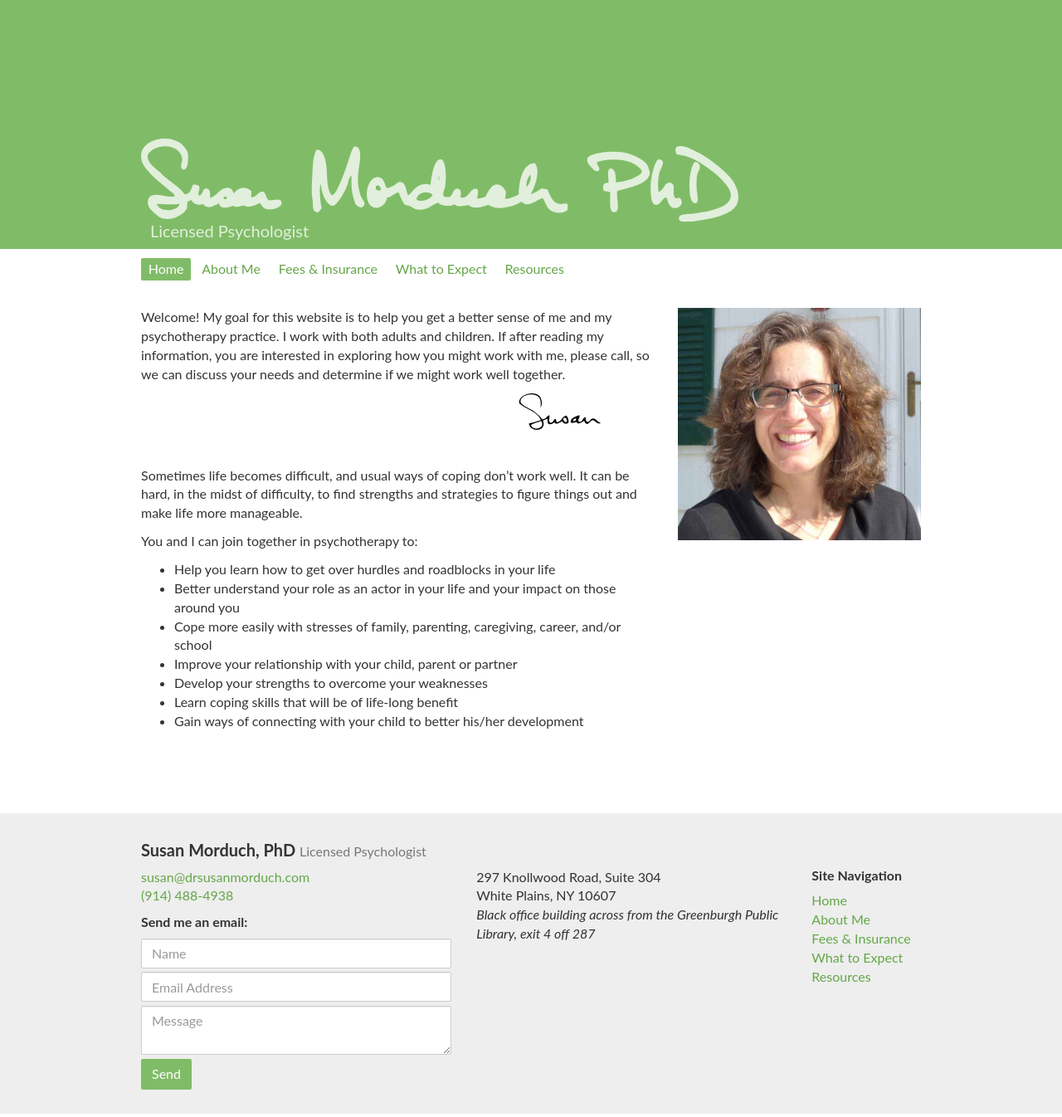
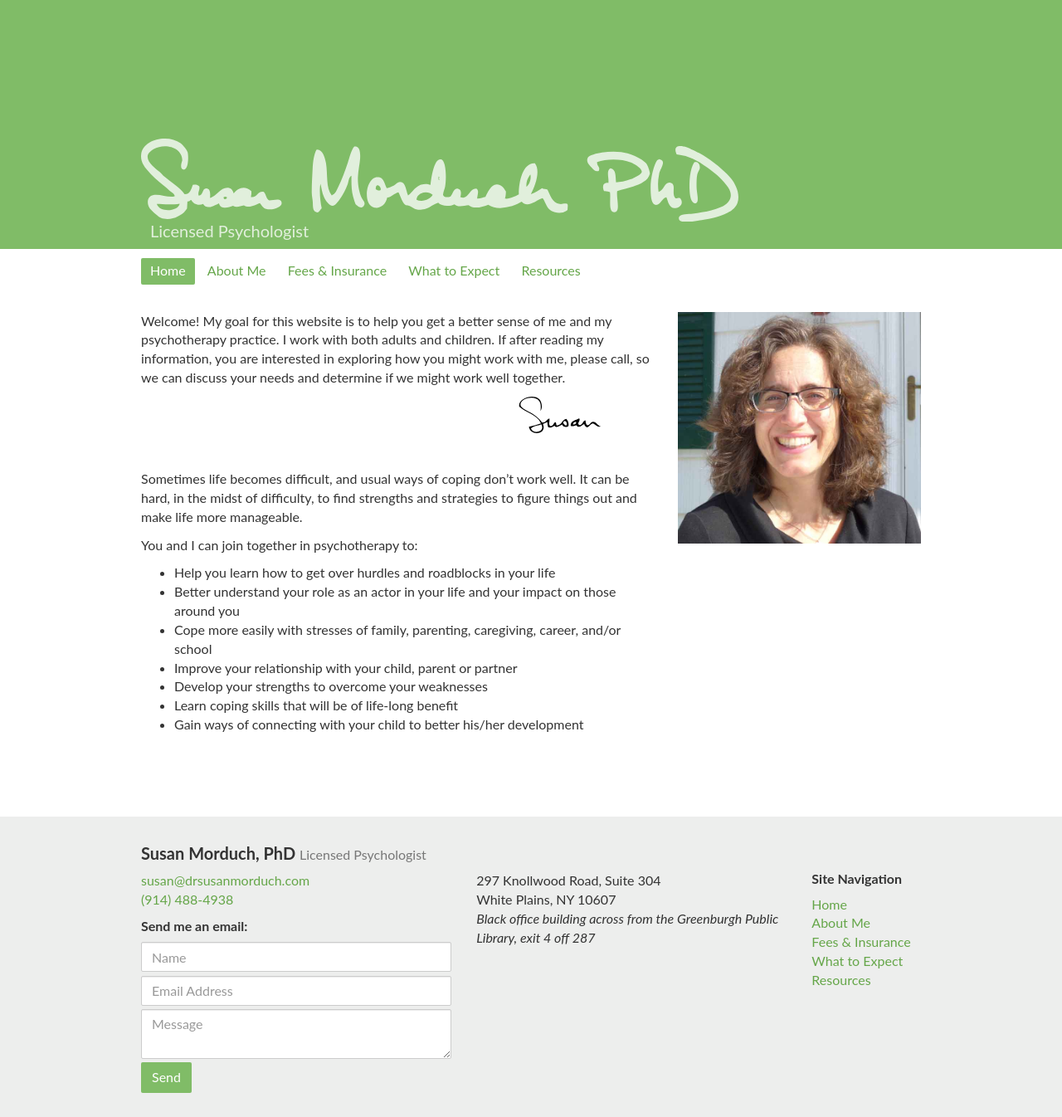
Before and after one commit to nmorduch/susan, a Jekyll site: the page built from index.md, in a window 1280 px wide. Shown: the whole page at 83% size. Built offline with Jekyll 4.4.1, drawn with Linux system fonts in a browser that asks for light colours; Markdown is read by kramdown in place of the engine named in the settings; grey boxes are pictures that could not be loaded.

Commit message:
wider nav-pills

```diff
--- a/static/sass/_colors.sass
+++ b/static/sass/_colors.sass
@@ -6,7 +6,7 @@
 			fill: white
 
 footer
-	background-color: #edeeed
+	background-color: $footer-color
 
 
 .form-control:focus
--- a/static/sass/_variables.sass
+++ b/static/sass/_variables.sass
@@ -7,6 +7,8 @@ $font-family-sans-serif: "Helvetica Neue", Helvetica, Arial, sans-serif
 //// Bootstrap ////
 
 $brand-primary: #80bc67
+$footer-color: #edeeed
+
 $link-color: f-adjust-lightness($brand-primary,47)
 $link-hover-color: darken($link-color,10%)
 $input-border-focus: $brand-primary
--- a/static/sass/modules/_navs.sass
+++ b/static/sass/modules/_navs.sass
@@ -21,4 +21,4 @@
 		&:last-child
 			margin-right: 0
 	> li > a, & > li > button
-		padding: #{.1 * $line-height-computed} #{.4 * $line-height-computed}
+		padding: #{.2 * $line-height-computed} #{.5 * $line-height-computed}
```
Also changed, not shown: static/css/screen.css.
